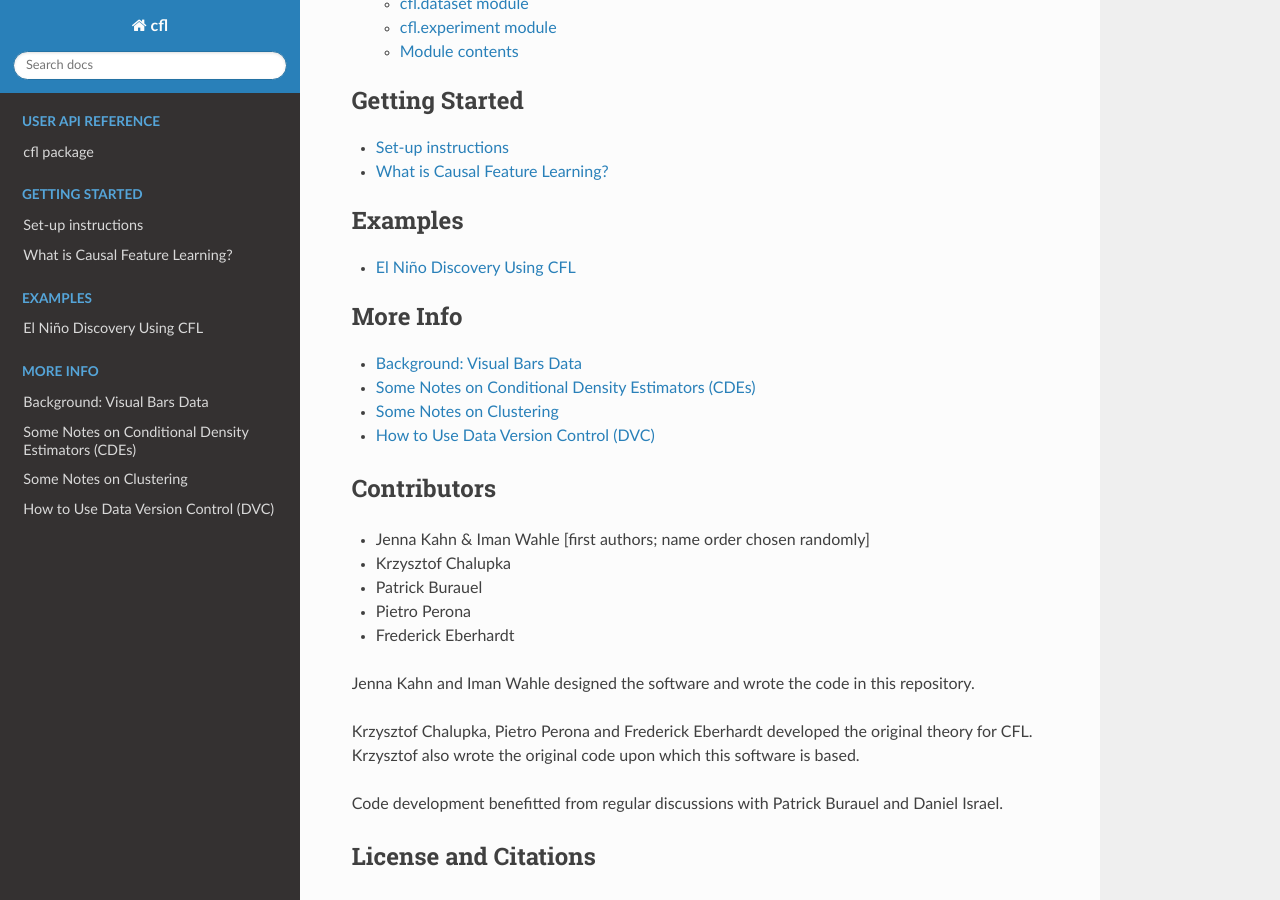
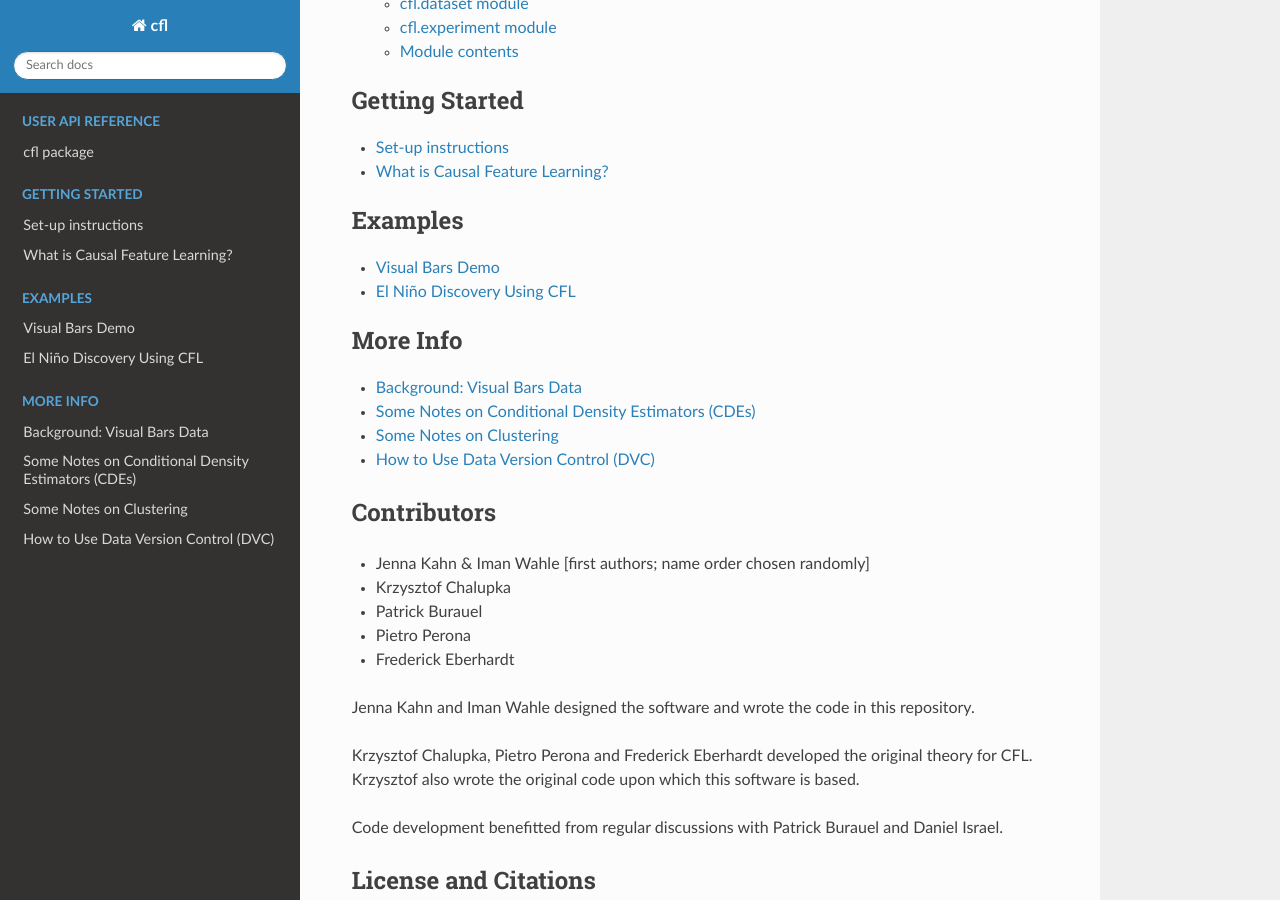
Before and after one commit to eberharf/cfl, a Sphinx documentation site: the page built from docs/source/index.rst, in a window 1280 px wide and 900 px high, scrolled down 396 px. Built offline with Sphinx 7.4.7 and the Read the Docs theme 2.0.0, drawn with Linux system fonts in a browser that asks for light colours; some of the changed lines change nothing that is shown.

Commit message:
add visual bars code demo back in

```diff
--- a/docs/source/index.rst
+++ b/docs/source/index.rst
@@ -26,6 +26,7 @@ Causal Feature Learning (CFL) is an unsupervised algorithm designed to construct
    :maxdepth: 1
    :caption: Examples
 
+   examples/cfl_code_intro.ipynb
    examples/el_nino_example.ipynb
 
 .. toctree::
```
